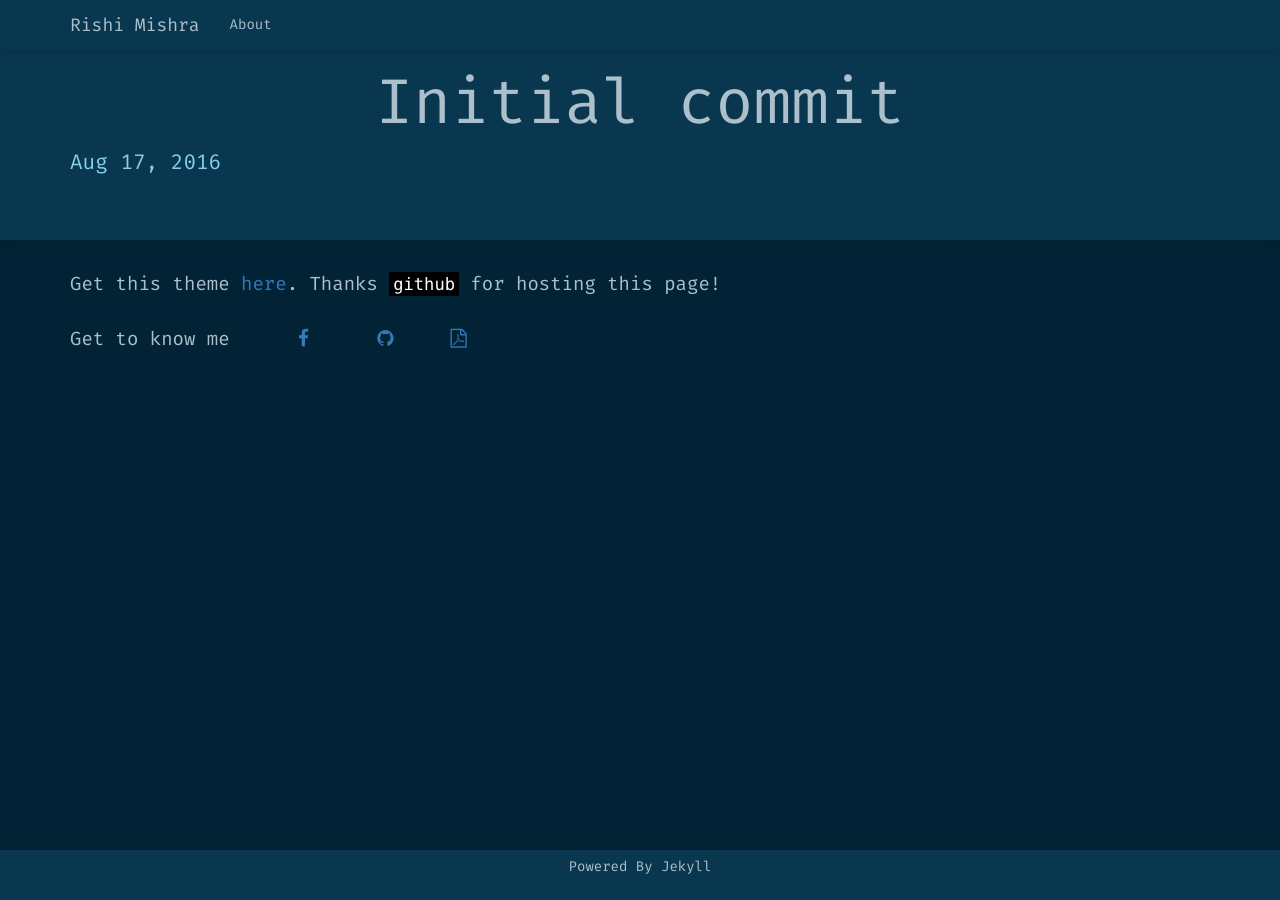
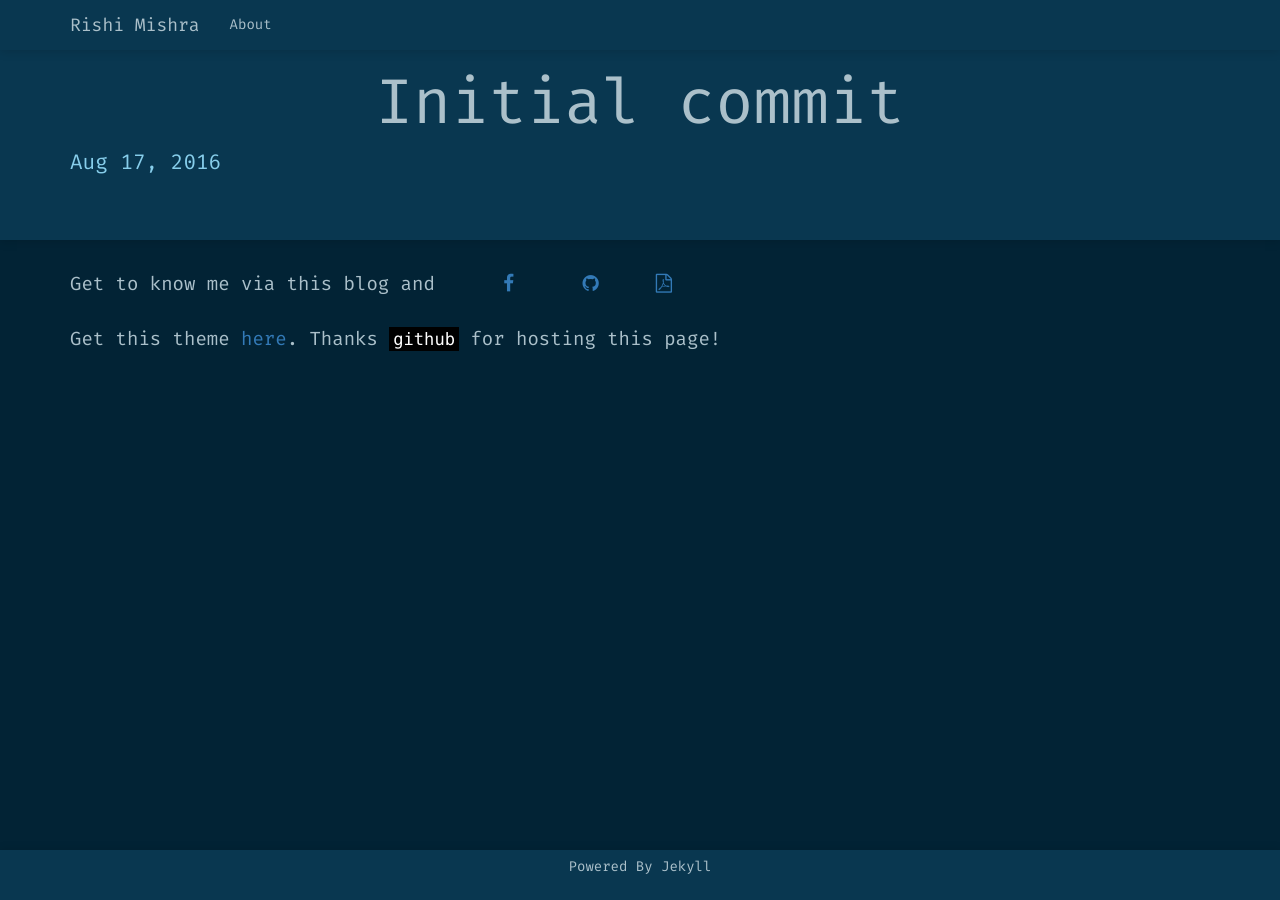
Before and after one commit to rishimi/rishimi.github.io, a Jekyll site: the page built from _posts/2016-05-12-initial-commit.markdown, in a window 1280 px wide. Built offline with Jekyll 4.4.1, drawn with Linux system fonts in a browser that asks for light colours; nearby versions of some CDN libraries; some web fonts are replaced.

Commit message:
changes to first blog initial-commit

```diff
--- a/_posts/2016-05-12-initial-commit.markdown
+++ b/_posts/2016-05-12-initial-commit.markdown
@@ -4,9 +4,8 @@ title:  "Initial commit"
 date:   2016-08-17 12:55:43 +0530
 categories: jekyll
 ---
-Get this theme [here][theme-github]. Thanks `github` for hosting this page!
+Get to know me via this blog and &nbsp; &nbsp; &nbsp;<a href="http://facebook.com/rishi25m"><i class="fa fa-facebook"></i></a> &nbsp; &nbsp; &nbsp;<a href="http://github.com/rishimi"><i class="fa fa-github"></i></a>&nbsp; &nbsp; &nbsp;<a href="/RishiMishra.PDF"><i class="fa fa-file-pdf-o" aria-hidden="true"></i></a>
 <br />
-<br />
-Get to know me &nbsp; &nbsp; &nbsp;<a href="http://facebook.com/rishi25m"><i class="fa fa-facebook"></i></a> &nbsp; &nbsp; &nbsp;<a href="http://github.com/rishimi"><i class="fa fa-github"></i></a>&nbsp; &nbsp; &nbsp;<a href="/RishiMishra.PDF"><i class="fa fa-file-pdf-o" aria-hidden="true"></i></a>
+<br /> Get this theme [here][theme-github]. Thanks `github` for hosting this page!
 
 [theme-github]: https://github.com/hemangsk/DevJournal
```
